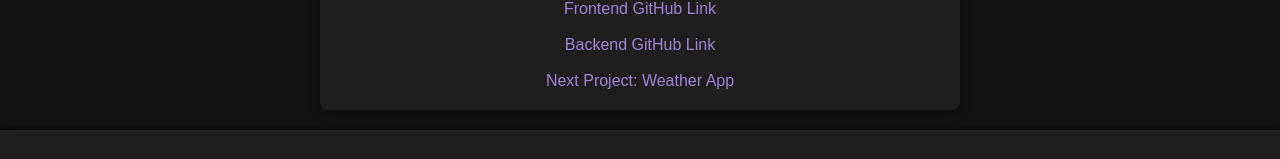
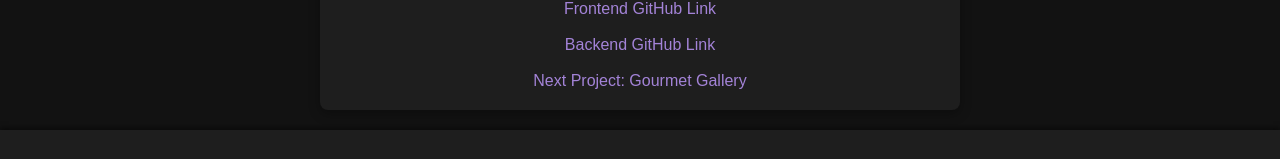
Before and after one commit to sdg877/react_portfolio, a React (Create React App) app: page /projects/HTJ in a window 1280 px wide. Shown: the part 1003-1162 px from the top of the page. Built offline with nearby package versions, Linux system fonts and the light colour scheme; a web font is replaced by a local one.

Commit message:
Removing link to weather project

```diff
--- a/src/pages/ProjectPages/HTreharneJones.jsx
+++ b/src/pages/ProjectPages/HTreharneJones.jsx
@@ -55,7 +55,7 @@ const HTreharneJones = () => {
         </a>
         <br />
         <br />
-        <Link to="/projects/WeatherApp">Next Project: Weather App</Link>
+        <Link to="/projects/GourmetGallery">Next Project: Gourmet Gallery</Link>
         <br />
       </div>
     </div>
```
